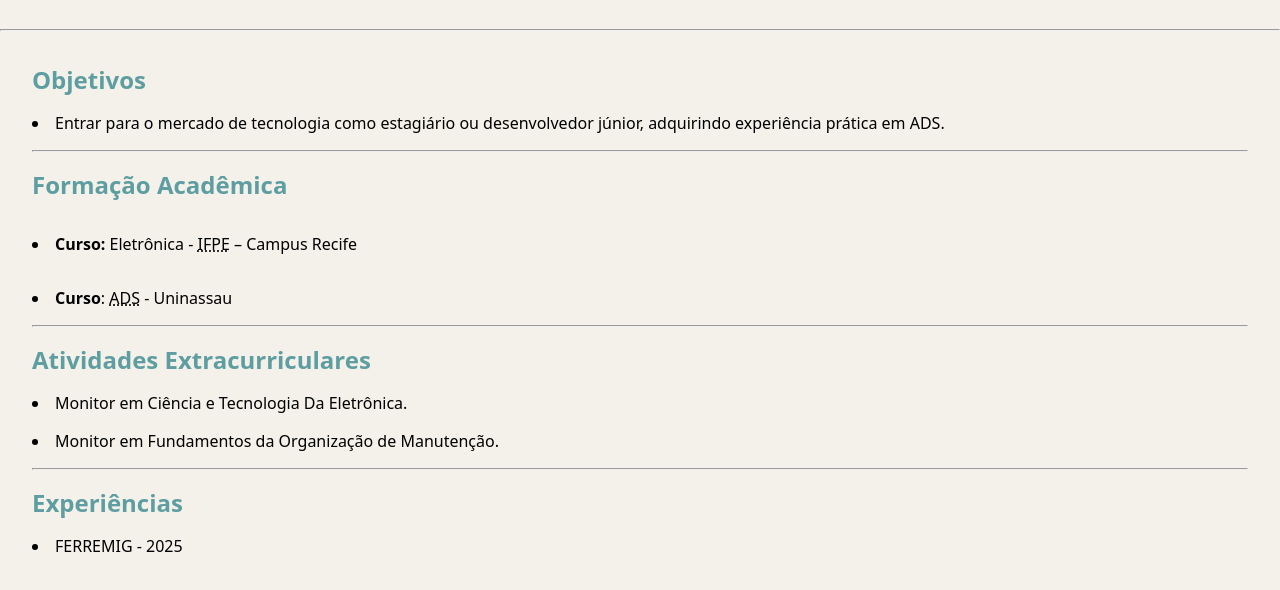
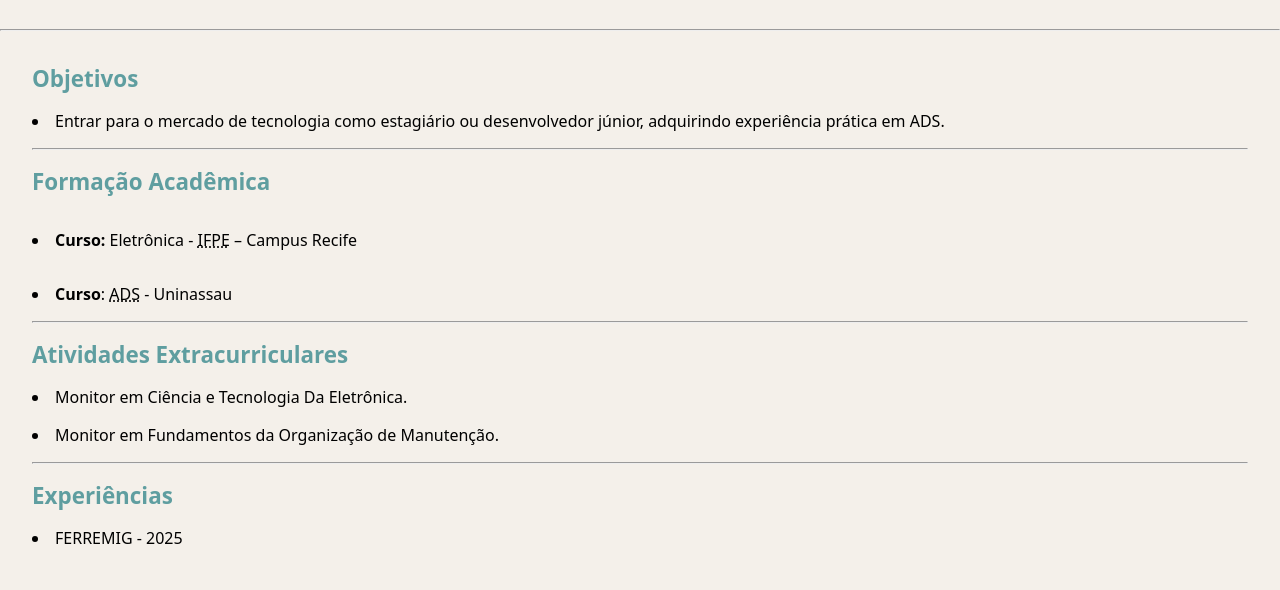
Before and after one commit to VitorJunior60/Curriculo, a plain HTML site: page index.html in a window 1280 px wide. Shown: the part 144-734 px from the top of the page. Drawn offline with Linux system fonts and the light colour scheme; a web font is replaced by a local one.

Commit message:
Curriculotest1

```diff
--- a/style.css
+++ b/style.css
@@ -31,5 +31,6 @@ section {
 }
 
 h2 {
-    color:cadetblue
+    color:cadetblue;
+    font-size: 1.4rem;
 }
```
Also changed, not shown: index.html (indentation only).
